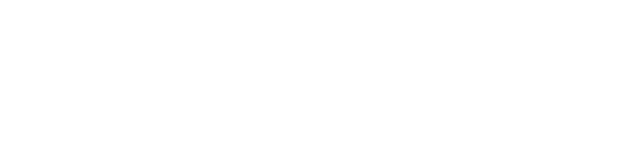
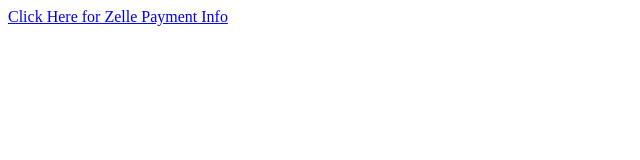
Before and after one commit to bybonniie/ZellePayment, a plain HTML site: page index.html in a window 1280 px wide. Shown: the whole page, without its empty margins (0-640 px from the left). Drawn offline with Linux system fonts and the light colour scheme.

Commit message:
Update index.html

```diff
--- a/index.html
+++ b/index.html
@@ -1,3 +1,3 @@
 <hmtl>
-  <p><a href= "ZellePayments.pdf"
+  <p><a href= "ZellePayments.pdf">Click Here for Zelle Payment Info</a></p>
 </hmtl>
```
